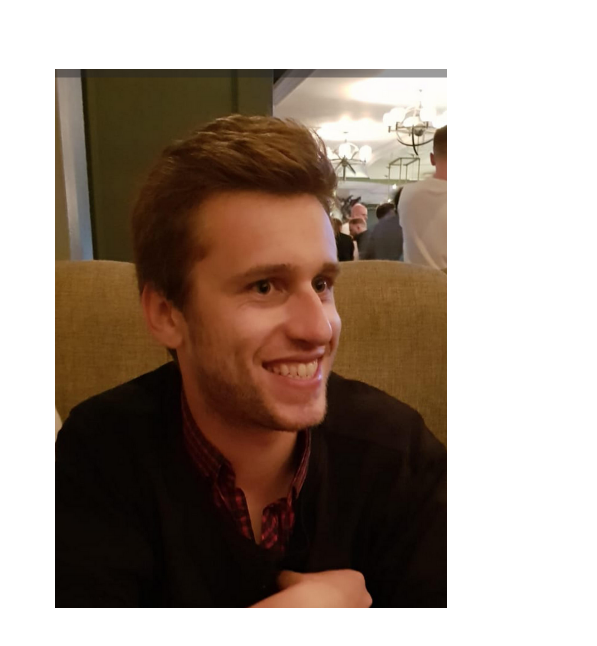
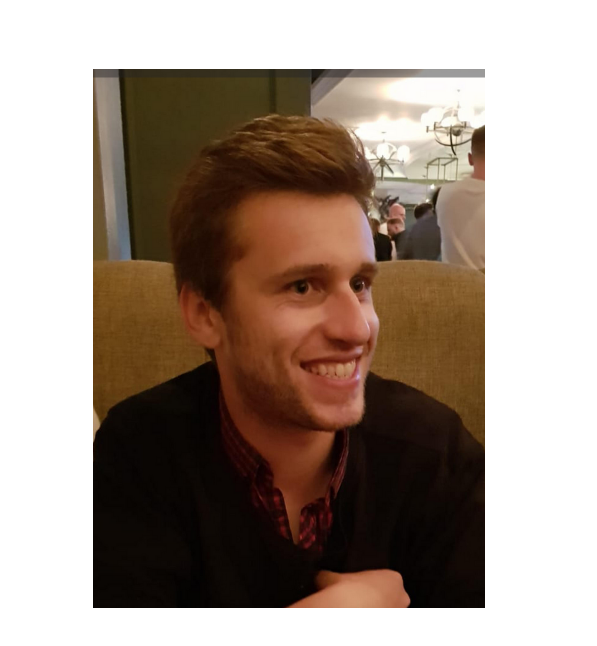
Before and after one commit to AP-ML/thelastryan.github.io, a plain HTML site: page index.html in a window 1280 px wide. Shown: the full height of the page, 683-1280 px from the left. Drawn offline with Linux system fonts and the light colour scheme.

Commit message:
Update index.html

```diff
--- a/index.html
+++ b/index.html
@@ -17,7 +17,7 @@
     <h1>---</h1>
     <h1>Rest In Peace, The Last Ryan</h1>
     <h1>October 28th 1993 - February 23rd 2020</h1>
-        <td align="bottom" valign="bottom"><p><img src="Components/tlr.png" width="392" height="539" /></p>
+        <td align="center" valign="middle"><p><img src="Components/tlr.png" width="392" height="539" /></p>
     </tr>
 </table>
 <p>&nbsp;</p>
```
